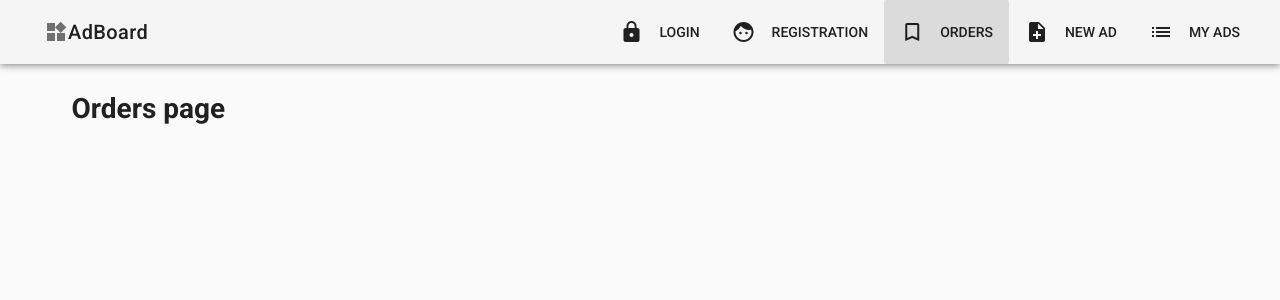
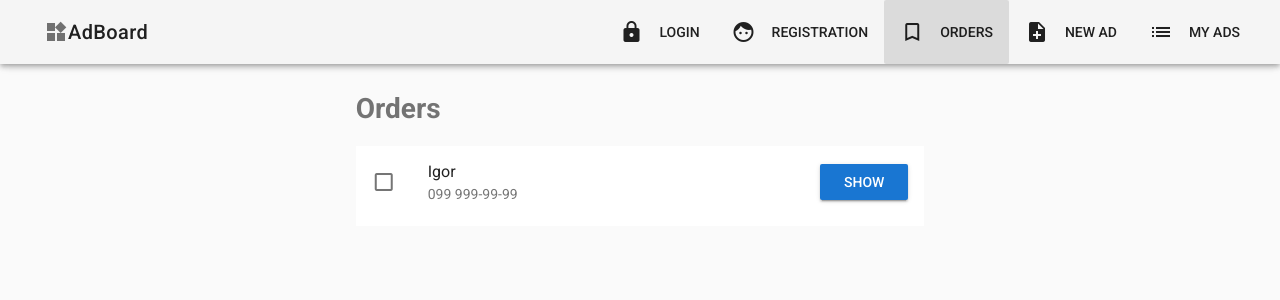
Before and after one commit to makiintoch/vue-bulletin-board, a Vue app: page /orders in a window 1280 px wide. Shown: the top 300 px of the page. Built offline with nearby package versions, Linux system fonts and the light colour scheme.

Commit message:
create UI Orders page

```diff
--- a/src/components/User/Orders.vue
+++ b/src/components/User/Orders.vue
@@ -1,8 +1,38 @@
 <template>
   <v-container>
     <v-layout row>
-      <v-flex xs12>
-        <h1>Orders page</h1>
+      <v-flex xs12 sm6 offset-sm3>
+        <h1 class="text--secondary mb-3">Orders</h1>
+        <v-list
+          subheader
+          two-line
+        >
+          <v-list-tile
+            avatar
+            v-for="item in orders"
+            :key="item.id"
+          >
+            <v-list-tile-action>
+              <v-checkbox
+              color="success"
+                :input-value="item.done"
+                :readonly="item.done"
+                @change="markDone(item)"
+              ></v-checkbox>
+            </v-list-tile-action>
+
+            <v-list-tile-content>
+              <v-list-tile-title>{{item.name}}</v-list-tile-title>
+              <v-list-tile-sub-title>{{item.phone}}</v-list-tile-sub-title>
+            </v-list-tile-content>
+            <v-list-tile-action>
+              <v-btn
+                :to="`/ad/${item.adId}`"
+                class="primary"
+              >Show</v-btn>
+            </v-list-tile-action>
+          </v-list-tile>
+        </v-list>
       </v-flex>
     </v-layout>
   </v-container>
@@ -12,7 +42,20 @@
 export default {
   data () {
     return {
-
+      orders: [
+        {
+          id: '123',
+          name: 'Igor',
+          phone: '099 999-99-99',
+          adId: '123',
+          done: false
+        }
+      ]
+    }
+  },
+  methods: {
+    markDone (order) {
+      order.done = true
     }
   }
 }
```
